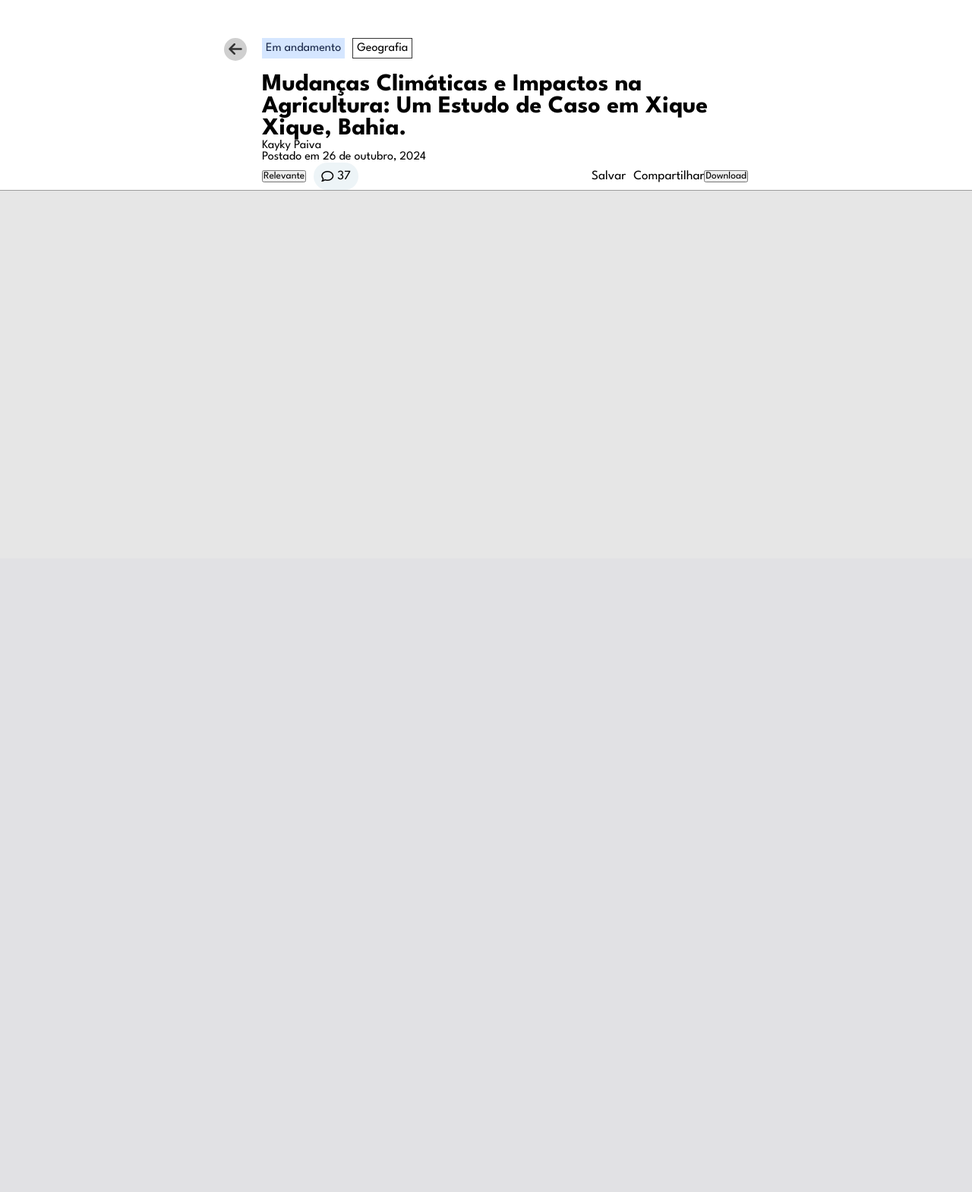
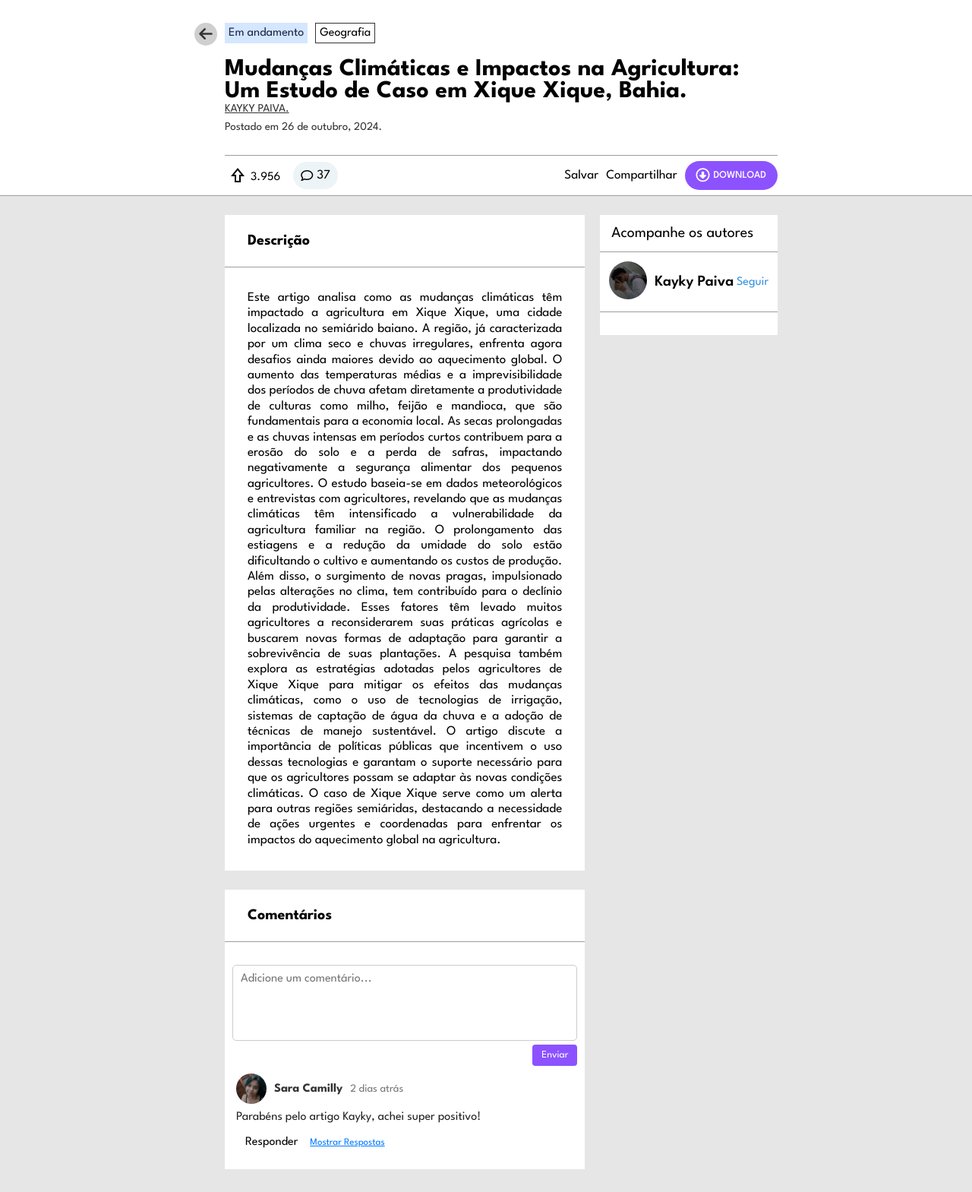
Before and after one commit to NicolasGMACK/Atom, a PHP site: page /artigo.html in a window 1280 px wide. Shown: the part 65-1634 px from the top of the page at 76% size. Before the commit the page ends 316 px from the top, so only its background shows below. Run offline with PHP 8.4, Linux system fonts and the light colour scheme; some libraries are stand-ins or nearby versions.

Commit message:
uniao sinistra

```diff
--- a/view/about.html
+++ b/view/about.html
@@ -16,7 +16,7 @@
                 <img src="img/Atom-icon.png" alt="Logo ATOM" class="icon-atom">
             </div>
         </li>
-        <li class="topic"><a href="index.html">Início</a></li>
+        <li class="topic"><a href="main.html">Início</a></li>
         <li class="topic"><a href="project.html">Projeto</a></li>
         <li class="topic"><a href="about.html">Sobre</a></li>
         </ul>
--- a/view/artigo.html
+++ b/view/artigo.html
@@ -49,13 +49,16 @@
             <li class="menu-button" onclick=showSidebar()><a href="#"><svg xmlns="http://www.w3.org/2000/svg" height="24px" viewBox="0 -960 960 960" width="26px" fill="#5f6368"><path d="M120-240v-80h720v80H120Zm0-200v-80h720v80H120Zm0-200v-80h720v80H120Z"/></svg></a></li>
         </ul>
     </nav>
-    <div class="tela">
+    <div class="tela1">
         <div class="topo">
+            <div class="topo-bloco">
             <div class="voltar">
-                <div class="circulo">
-                    <a href="home.html">
-                        <i class="fa-solid fa-arrow-left"></i>
-                    </a>
+                <div class="circulo-padding">
+                    <div class="circulo">
+                        <a href="home.php">
+                            <i class="fa-solid fa-arrow-left"></i>
+                        </a>
+                    </div>
                 </div>
             </div>
             <div class="cartao">
@@ -63,21 +66,191 @@
                     <div class="status">Em andamento</div><div class="tema">Geografia</div>
                 </div>
                     <h1>Mudanças Climáticas e Impactos na Agricultura: Um Estudo de Caso em Xique Xique, Bahia.</h1>
-                    <div class="linha-autor"><div class="autor">Kayky Paiva</div></div>
-                    <div class="data-postagem">Postado em 26 de outubro, 2024</div>
+                    <div class="linha-autor"><div class="autor">Kayky Paiva.</div></div>
+                    <div class="data-postagem">Postado em 26 de outubro, 2024.</div>
                 <div class="cartao-bot">
                     <div class="rod">
-                        <button>Relevante</button>
-                        <button class="comentarios"><i class="fa-regular fa-comment"></i>37</button>
+                        <button class="votos"><span class="material-symbols-outlined">shift</span><p>3.956</p></button>
+                        <button id="scrollToComments" class="comentarios"><i class="fa-regular fa-comment"></i>37</button>
                     </div>
                     <div class="ape">
                         <button class="botoes" id="Salvar">Salvar</button>
+                                <div class="notification" id="notification">
+                                    <h4 id="notificationTitle">Arquivo salvo com sucesso!</h4>
+                                    <p id="notificationText">Você pode encontrar o arquivo no seu perfil.</p>
+                                </div><script src="../view/js/salvar.js"></script>
                         <button id="openCompartilhar" class="botoes">Compartilhar</button>
-                           <script src="js/upvote.js"></script>
-                           <button>Download</button>
+                        <button class="baixar"><i class="fa-regular fa-circle-down"></i><p>Download</p></button>
                     </div>
                 </div>
-
             </div>
         </div>
+        </div>
+        <div class="tela2">
+        <div class="telas-da-tela2">
+            <div class="tela2-esquerda">
+                <div class="desc-bloco">
+                    <div class="desc-title">
+                        <h4>Descrição</h4>
+                    </div>
+                    <div class="desc-text">
+                        <p>Este artigo analisa como as mudanças climáticas têm impactado a agricultura em Xique Xique, uma cidade localizada no semiárido baiano. A região, já caracterizada por um clima seco e chuvas irregulares, enfrenta agora desafios ainda maiores devido ao aquecimento global. O aumento das temperaturas médias e a imprevisibilidade dos períodos de chuva afetam diretamente a produtividade de culturas como milho, feijão e mandioca, que são fundamentais para a economia local. As secas prolongadas e as chuvas intensas em períodos curtos contribuem para a erosão do solo e a perda de safras, impactando negativamente a segurança alimentar dos pequenos agricultores.
+
+                            O estudo baseia-se em dados meteorológicos e entrevistas com agricultores, revelando que as mudanças climáticas têm intensificado a vulnerabilidade da agricultura familiar na região. O prolongamento das estiagens e a redução da umidade do solo estão dificultando o cultivo e aumentando os custos de produção. Além disso, o surgimento de novas pragas, impulsionado pelas alterações no clima, tem contribuído para o declínio da produtividade. Esses fatores têm levado muitos agricultores a reconsiderarem suas práticas agrícolas e buscarem novas formas de adaptação para garantir a sobrevivência de suas plantações.
+
+                            A pesquisa também explora as estratégias adotadas pelos agricultores de Xique Xique para mitigar os efeitos das mudanças climáticas, como o uso de tecnologias de irrigação, sistemas de captação de água da chuva e a adoção de técnicas de manejo sustentável. O artigo discute a importância de políticas públicas que incentivem o uso dessas tecnologias e garantam o suporte necessário para que os agricultores possam se adaptar às novas condições climáticas. O caso de Xique Xique serve como um alerta para outras regiões semiáridas, destacando a necessidade de ações urgentes e coordenadas para enfrentar os impactos do aquecimento global na agricultura.</p>
+                    </div>
+                </div>
+                <div class="desc-bloco comentarios-space">
+                    <div class="desc-title">
+                        <h4>Comentários</h4>
+                    </div>
+                    <script>
+
+                        document.getElementById('scrollToComments').addEventListener('click', function() {
+                        document.getElementById('comments').scrollIntoView({ behavior: 'smooth' });
+                        });
+
+                    </script>
+                    <div id="comments" class="comentarios-bloco">
+                        <div class="my-comment">
+                                <textarea rows="3" placeholder="Adicione um comentário..."></textarea>
+                            <div class="comment-btn">
+                                <button class="comentarios-enviar-btn" onclick="submitReply(1)">Enviar</button>
+                            </div>
+                        </div>
+                            <!-- Comentário principal -->
+                            <div class="comentarios-comentario" data-comment-id="1">
+
+                                <div class="um-comentario">
+                                    <div class="comentarios-cabecalho">
+                                        <img src="../view/img/sara.jpg" alt="Imagem de perfil do comentário" class="comentarios-imagem-perfil">
+                                        <span class="comentarios-usuario">Sara Camilly</span>
+                                        <span class="comentarios-acoes">2 dias atrás</span>
+                                    </div>
+
+                                    <div class="comentarios-corpo">
+                                    Parabéns pelo artigo Kayky, achei super positivo!
+                                    </div>
+                                    <button class="comentarios-responder-btn" onclick="toggleReplyForm(1)">Responder</button>
+                                    <span class="comentarios-mostrar-resposta-btn" onclick="toggleReplies(1)">Mostrar Respostas</span>
+
+                                    <!-- Formulário de resposta para o comentário principal -->
+                                    <div class="comentarios-formulario-resposta" id="reply-form-1">
+                                        <textarea rows="3" placeholder="Escreva sua resposta aqui..."></textarea>
+                                        <button class="comentarios-enviar-btn" onclick="submitReply(1)">Enviar</button>
+                                    </div>
+                                </div>
+                                <!-- Respostas ao comentário principal -->
+                                <div class="comentarios-secao-respostas" id="replies-1">
+                                    <div class="comentarios-comentario" data-comment-id="2">
+
+                                       <div class="um-comentario">
+                                        <div class="comentarios-cabecalho">
+                                            <img src="../view/img/capeleti.png" alt="Imagem de perfil do comentário" class="comentarios-imagem-perfil">
+                                            <span class="comentarios-usuario">Vitor Capeleti</span>
+                                            <span class="comentarios-acoes">1 dia atrás</span>
+                                        </div>
+                                        <div class="comentarios-corpo">
+                                            Boaa Sara, tá certinho.
+                                        </div>
+                                        <button class="comentarios-responder-btn" onclick="toggleReplyForm(2)">Responder</button>
+                                        <span class="comentarios-mostrar-resposta-btn" onclick="toggleReplies(2)">Mostrar Respostas</span>
+                                        <!-- Formulário de resposta para a resposta -->
+                                        <div class="comentarios-formulario-resposta" id="reply-form-2">
+                                            <textarea rows="3" placeholder="Escreva sua resposta aqui..."></textarea>
+                                            <button class="comentarios-enviar-btn" onclick="submitReply(2)">Enviar</button>
+                                        </div>
+                                    </div>
+                                        <!-- Respostas à resposta -->
+                                        <div class="comentarios-secao-respostas" id="replies-2">
+                                            <div class="comentarios-comentario" data-comment-id="3">
+                                                <div class="um-comentario">
+                                                    <div class="comentarios-cabecalho">
+                                                        <img src="../view/img/nicolas.jpeg" alt="Imagem de perfil do comentário" class="comentarios-imagem-perfil">
+                                                        <span class="comentarios-usuario">Nicolas Gmack</span>
+                                                        <span class="comentarios-acoes">1 dia atrás</span>
+                                                    </div>
+                                                    <div class="comentarios-corpo">
+                                                        ãhn?
+                                                    </div>
+                                                    <button class="comentarios-responder-btn" onclick="toggleReplyForm(3)">Responder</button>
+                                                     <!-- Formulário de resposta para a resposta -->
+                                        <div class="comentarios-formulario-resposta" id="reply-form-3">
+                                            <textarea rows="3" placeholder="Escreva sua resposta aqui..."></textarea>
+                                            <button class="comentarios-enviar-btn" onclick="submitReply(3)">Enviar</button>
+                                        </div>
+                                                </div>
+                                            </div>
+                                        </div>
+                                    </div>
+                                </div>
+                            </div>
+
+
+
+                        <script src="../view/js/comentarios.js"></script>
+                    </div>
+                </div>
+            </div>
+            <div class="tela2-direita">
+                <div class="desc-bloco autores">
+                    <div class="follow-title">
+                        Acompanhe os autores
+                    </div>
+                    <div class="autor-follow">
+                        <div class="autor-bloco">
+                            <div class="autor-entrar">
+                           <div class="autor-foto">
+                            <img src="../view/img/kayky.png" alt="">
+                           </div>
+                           <div class="autor-nome"><p>Kayky Paiva</p></div>
+                        </div>
+                           <div class="follow"><p>Seguir</p></div>
+                        </div>
+                         <div class="space-bottom"></div>
+                    </div>
+
+                </div>
+            </div>
+        </div>
+        </div>
+          <!-- Popup Compartihar-->
+<div class="compartilhar" id="compartilhar">
+    <div class="compartilhar-conteudo">
+        <h1>Compartilhe a publicação com quem você conhece</h1>
+        <br>
+        <div class="linha-compartilhar">
+            <input class="pesquisa-compartilhar" type="text" placeholder="Pessoas com quem você quer compartilhar...">
+        </div>
+        <br>
+        <ul class="lista-sugestao">
+            <li class="user-linha">
+                <img src="../view/img/capeleti.png" alt="Profile">
+                <span>Vitor Capeleti</span>
+            </li>
+            <li class="user-linha">
+                <img src="../view/img/capeleti.png" alt="Profile">
+                <span>Abhinav Pandey</span>
+            </li>
+            <li class="user-linha">
+                <img src="../view/img/capeleti.png" alt="Profile">
+                <span>Sanket Nandan</span>
+            </li>
+            <li class="user-linha">
+                <img src="../view/img/capeleti.png" alt="Profile">
+                <span>Prasanta K. Panigrahi</span>
+            </li>
+            <li class="user-linha">
+                <img src="../view/img/capeleti.png" alt="Profile">
+                <span>Jose ANGEL Alvarez Garcia</span>
+            </li>
+        </ul>
+        <div class="compartilhar-footer">
+            <button id="fecharCompartilhar" class="cancelar-btn">Cancelar</button>
+            <button class="compartilhar-btn">Compartilhar</button>
+        </div>
     </div>
+</div>
+<script src="../view/js/showCompartilhar.js"></script>
+    </div>
--- a/view/css/artigo.css
+++ b/view/css/artigo.css
@@ -1,13 +1,20 @@
-.topo{
+html {
+    scroll-behavior: smooth;
+  }
+  .topo{
     display: flex;
     width: 100%;
-    padding-top: 50px;
+    padding-top: 30px;
     background-color: #fff;
     justify-content: center;
     border-bottom: 1px solid rgb(156, 156, 156);
 }
-.voltar{
-    margin-right: 20px;
+.topo-bloco{
+    display: flex;
+    width: 60%;
+}
+.circulo-padding{
+    margin-right: 10px;
 }
 .circulo{
     width: 30px;
@@ -18,6 +25,7 @@
     align-items: center; /* Alinha verticalmente */
     justify-content: center; /* Alinha horizontalmente */
 
+
 }
 .circulo a{  font-size: 20px; /* Tamanho da seta */
     color: #333; /* Cor da seta */
@@ -25,7 +33,7 @@
     text-decoration: none;
 }
 .cartao{
-    width: 50%;
+    width: 100%;
 }
 .cartao-top{
     display: inline-flex;
@@ -51,7 +59,300 @@
     display: flex;
 }
 
+.linha-autor{
+    width: 100%;
+    display: inline-flex;
+}
+.autor{
+    display: flex;
+    text-transform: uppercase;
+    color: #333;
+    margin: 1px 0 5px 0;
+    font-size: 15px;
+    text-decoration: underline;
+
+}
+.data-postagem{
+    color: #333;
+    margin: 5px 0 30px 0;
+    font-size: 15px;
+}
 .cartao-bot{
     display: flex;
     width: 100%;
+    padding: 7px 0 7px 0;
+    border-top: 1px solid rgb(156, 156, 156);
+    align-items: center;
 }
+
+.votos{
+    display: flex;
+    align-items: center;
+    border: none;
+    background: none;
+    font: inherit;
+    cursor: pointer;
+    padding: 5px;
+}
+.votos:hover{
+    border-radius: 15px;
+    background-color: #f1f1f1;
+}
+.votos p{
+    padding: 5px 2px 0 5px;
+}
+.baixar{
+    display: flex;
+    margin-left: 10px;
+    border-radius: 20px;
+    padding: 10px;
+    border: none;
+    background-color: #8c52ff;
+    color: #fff;
+    text-transform: uppercase;
+    font-weight: 500;
+    cursor: pointer;
+    align-items: center;
+}
+.baixar i{
+    padding-left: 5px;
+    margin-right: 5px;
+    font-size: 18px;
+}
+.baixar p{
+    padding-right: 5px;
+}
+.baixar:hover{
+    background-color: #6631cf;
+}
+.tela2{
+    display: flex;
+    width: 100%;
+    justify-content: center;
+}
+.telas-da-tela2{
+    display: flex;
+    width: 60%;
+}
+.tela2-esquerda{
+    margin-left: 40px;
+    width: 67%;
+    display: flex;
+    flex-direction: column;
+}
+.desc-bloco{
+    margin-top: 25px;
+    background-color: #fff;
+}
+.autores{
+    position: sticky;
+    top: 0;
+}
+.desc-title{
+    display: flex;
+    padding: 25px;
+    border-bottom: 1px solid rgb(156, 156, 156);
+    align-items: center;
+    font-size: 20px;
+}
+.follow-title{
+    display: flex;
+    padding: 15px;
+    border-bottom: 1px solid rgb(156, 156, 156);
+    align-items: center;
+    font-size: 20px;
+}
+.desc-title h4{
+    padding-left: 5px;
+}
+.desc-text{
+    font-size: 17px;
+    padding: 30px;
+    text-align: justify;
+    line-height: 1.2;
+}
+
+.tela2-direita{
+    width: 33%;
+    display: flex;
+    flex-direction: column;
+    margin-left: 20px;
+}
+.autor-follow{
+    display: flex;
+    flex-direction: column;
+}
+.autor-bloco{
+    padding: 12px;
+    display: inline-flex;
+    width: 100%;
+    border-bottom: 1px solid rgb(156, 156, 156);
+    box-sizing: border-box;
+    justify-content: space-between;
+}
+.autor-entrar{
+    display: flex;
+}
+.autor-entrar:hover {
+    cursor: pointer;
+    text-decoration: underline;
+}
+.autor-foto{
+    width: auto;
+}
+.autor-foto img{
+    border-radius: 50%;
+    width: 50px;
+    height: 50px;
+}
+.autor-nome{
+    width: 100%;
+    display: flex;
+    align-items: center;
+    margin-left: 10px;
+    font-size: 20px;
+    font-weight: 600;
+}
+
+.follow{
+    width: auto;
+    color: #3691db;
+    display: flex;
+    align-items: center;
+}
+.follow p:hover{
+    text-decoration: underline;
+    cursor: pointer;
+}
+.comentarios-bloco {
+    margin: 20px auto;
+}
+.my-comment{
+    flex-direction: column;
+    display: flex;
+    padding: 10px;
+}
+.my-comment textarea{
+    width: 100%;
+    height: 100px;
+    border: 1px solid #ccc;
+    border-radius: 5px;
+    padding: 10px;
+    font-size: 16px;
+    resize: none;
+    box-sizing: border-box;
+}
+textarea:focus{
+    outline: none;
+}
+
+
+.comment-btn{
+    display: flex;
+    align-items: center;
+    justify-content: flex-end;
+}
+/* Comentário individual */
+.comentarios-comentario {
+    padding: 0 15px;
+    margin-bottom: 10px;
+    border-radius: 5px;
+    box-sizing: border-box;
+}
+.comentarios-space{
+    margin-bottom: 30px;
+}
+
+/* Cabeçalho do comentário (nome do usuário e ações) */
+.comentarios-cabecalho {
+    display: flex;
+    margin-bottom: 10px;
+    align-items: center;
+}
+.comentarios-cabecalho img{
+    border-radius: 50%;
+    width: 40px;
+    height: 40px;
+    margin-right: 10px;
+}
+
+/* Nome do usuário */
+.comentarios-usuario {
+    font-weight: bold;
+    color: #333;
+    margin-right: 10px;
+}
+
+/* Ações (exibir/esconder respostas, tempo de postagem) */
+.comentarios-acoes {
+    font-size: 0.9em;
+    color: #777;
+    cursor: pointer;
+}
+
+.comentarios-mostrar-resposta-btn {
+    color: #007BFF;
+    text-decoration: underline;
+    cursor: pointer;
+    font-size: 13px;
+}
+
+.comentarios-mostrar-resposta-btn:hover {
+    color: #0056b3;
+}
+
+/* Corpo do comentário (texto) */
+.comentarios-corpo {
+    margin-bottom: 10px;
+    color: #222;
+}
+
+/* Botão para responder */
+.comentarios-responder-btn {
+    background-color: #fff;
+    color: rgb(0, 0, 0);
+    border: none;
+    padding: 8px 12px;
+    cursor: pointer;
+    font-size: 16px;
+}
+
+.comentarios-responder-btn:hover {
+    text-decoration: underline;
+}
+
+/* Formulário de resposta */
+.comentarios-formulario-resposta {
+    display: none;
+    margin-top: 10px;
+}
+
+.comentarios-formulario-resposta textarea {
+    width: 95%;
+    padding: 10px;
+    border-radius: 4px;
+    resize: vertical;
+}
+
+.comentarios-enviar-btn {
+    background-color: #8c52ff;
+    color: white;
+    border: none;
+    padding: 8px 12px;
+    cursor: pointer;
+    border-radius: 4px;
+    margin-top: 5px;
+}
+
+.comentarios-enviar-btn:hover {
+    background-color: #6b39ff;
+}
+
+/* Seção de respostas */
+.comentarios-secao-respostas {
+    display: none; /* Inicialmente escondido */
+    margin-left: 30px;
+    margin-top: 10px;
+    border-left: 2px solid #ccc;
+    padding-left: 15px;
+}
```
Also changed, not shown: view/home.php (+7 -1 lines), view/js/comentarios.js (added, +45 -0 lines), view/img/nicolas.jpeg (added), view/img/sara.jpg (added).
